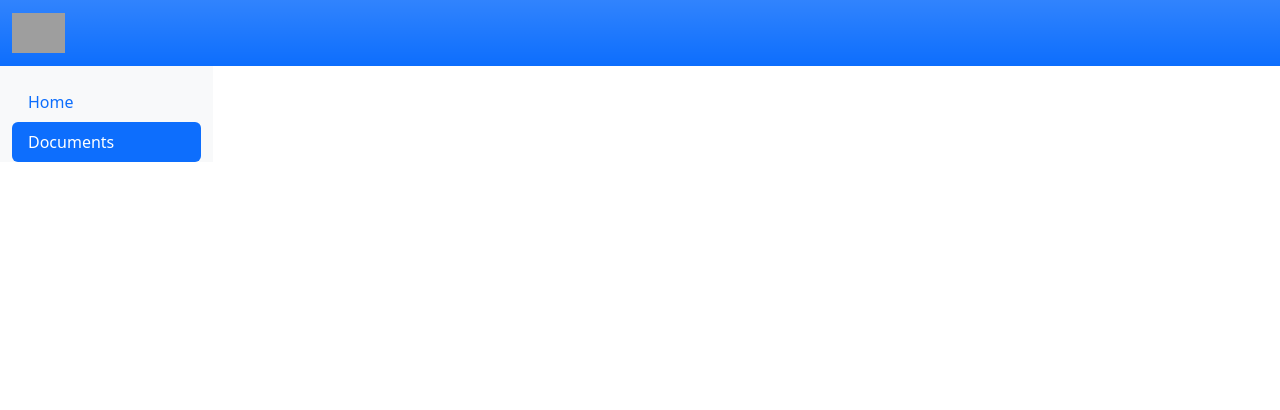
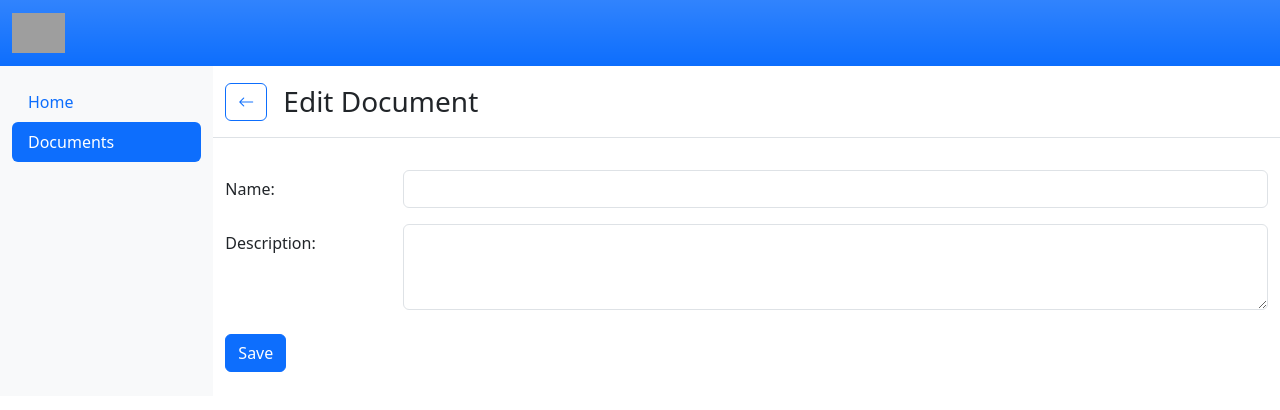
Before and after one commit to hanna-eismant/doky-front, a React app: page /documents/edit in a window 1280 px wide. Shown: the top 410 px of the page. Built offline with nearby package versions, Linux system fonts and the light colour scheme; grey boxes are pictures that could not be loaded; the HTML template or start-up script is replaced by a standard one.

Commit message:
MAIN-T-66 Update Document

```diff
--- a/src/pages/Documents/Documents.jsx
+++ b/src/pages/Documents/Documents.jsx
@@ -9,6 +9,10 @@ export default () => {
 
   const goToCreateDocument = useCallback(() => {
     navigate('/documents/new');
+  }, [navigate]);
+
+  const goToEditDocument = useCallback((id) => {
+    navigate('/documents/edit');
   }, [navigate]);
 
   return (
@@ -24,6 +28,7 @@ export default () => {
         <table className="table table-striped table-hover">
           <thead>
           <tr>
+            <th scope="col">Actions</th>
             <th scope="col">Name</th>
             <th scope="col">Modified Date</th>
           </tr>
@@ -31,6 +36,11 @@ export default () => {
           <tbody>
           {!isLoading ? data.map?.((document) => (
             <tr key={document.id}>
+              <td>
+                <button type="button" className="btn btn-outline-primary" onClick={goToEditDocument(document.id)}>
+                  <i className="bi bi-file-earmark-plus me-1"></i><span>Edit</span>
+                </button>
+              </td>
               <td>{document.name}</td>
               <td>{document.modifiedDate}</td>
             </tr>
--- /dev/null
+++ b/src/pages/Documents/EditDocumentForm/EditDocumentForm.jsx
@@ -0,0 +1,37 @@
+import React, {useCallback} from 'react';
+import useFormData from "../../../hooks/useFormData";
+import useEditDocumentQuery from "./useEditDocumentQuery.js";
+import HorizontalFormInput from "../../../components/formComponents/HorizontalFormInput.jsx";
+import HorizontalFormText from "../../../components/formComponents/HorizontalFormText.jsx";
+
+const initialFormData = {
+  name: '',
+  description: ''
+};
+
+export default ({onSaved}) => {
+  const {data, fields: {name, description}} = useFormData(initialFormData);
+  const editDocument = useEditDocumentQuery();
+
+  const onSubmit = useCallback(async event => {
+    event.preventDefault();
+
+    const response = await editDocument(data);
+    if (response?.error) {
+      alert(response.error.message);
+    } else {
+      onCreated();
+    }
+  });
+
+  return (
+    <form onSubmit={onSubmit} className="mt-3">
+      <HorizontalFormInput id="name" label="Name" type="text" value={data.name} onChange={name.setValue}/>
+      <HorizontalFormText id="description" label="Description" value={data.description}
+                          onChange={description.setValue}/>
+      <div className="d-flex justify-content-between py-2">
+        <input type="submit" value="Save" className="btn btn-primary mb-3 float-right"/>
+      </div>
+    </form>
+  );
+};
--- /dev/null
+++ b/src/pages/Documents/EditDocumentForm/index.js
@@ -0,0 +1,3 @@
+import EditDocumentForm from "./EditDocumentForm.jsx";
+
+export default EditDocumentForm;
--- /dev/null
+++ b/src/pages/Documents/EditDocumentForm/useEditDocumentQuery.js
@@ -0,0 +1,17 @@
+import {useCallback, useState} from "react";
+import {post} from "../../../api/request.js";
+
+export default () => {
+  const [isLoading, setIsLoading] = useState(true);
+  const [data, setData] = useState({});
+
+  const fetch = useCallback(async (formData) => {
+    setIsLoading(true);
+    const data = await post('documents', formData);
+    setData(data);
+    setIsLoading(false);
+    return data;
+  }, [setIsLoading, setData]);
+
+  return fetch;
+}
--- /dev/null
+++ b/src/pages/Documents/EditDocumentPage.jsx
@@ -0,0 +1,31 @@
+import React, {useCallback} from 'react';
+import EditDocumentForm from './EditDocumentForm/EditDocumentForm.jsx';
+import {useNavigate} from 'react-router-dom';
+
+export default () => {
+  const navigate = useNavigate();
+
+  const reload = useCallback(() => {
+
+  }, [navigate]);
+  const goBack = useCallback(() => {
+    navigate('/documents');
+  }, [navigate]);
+
+  return (
+    <>
+      <div
+        className="d-flex flex-wrap flex-md-nowrap align-items-center pt-3 pb-2 mb-3 border-bottom">
+        <h1 className="h3">
+          <button className="btn btn-outline-primary me-3" onClick={goBack}>
+            <i className="bi bi-arrow-left"></i>
+          </button>
+          <span className="align-middle">Edit Document</span>
+        </h1>
+      </div>
+      <div>
+        <EditDocumentForm onSaved={reload}/>
+      </div>
+    </>
+  );
+};
--- a/src/pages/MainRoutes/MainRoutes.jsx
+++ b/src/pages/MainRoutes/MainRoutes.jsx
@@ -4,6 +4,7 @@ import MainPage from '../../components/MainPage.jsx';
 import Home from '../Home';
 import Documents from '../Documents/Documents.jsx';
 import CreateDocumentPage from '../Documents/CreateDocumentPage.jsx';
+import EditDocumentPage from "../Documents/EditDocumentPage.jsx";
 
 export default () => {
   return (
@@ -12,6 +13,7 @@ export default () => {
         <Route path="/" element={<Home />} />
         <Route path='documents' element={<Documents />} />
         <Route path='documents/new' element={<CreateDocumentPage />} />
+        <Route path='documents/edit' element={<EditDocumentPage />} />
       </Routes>
     </MainPage>
   );
```
